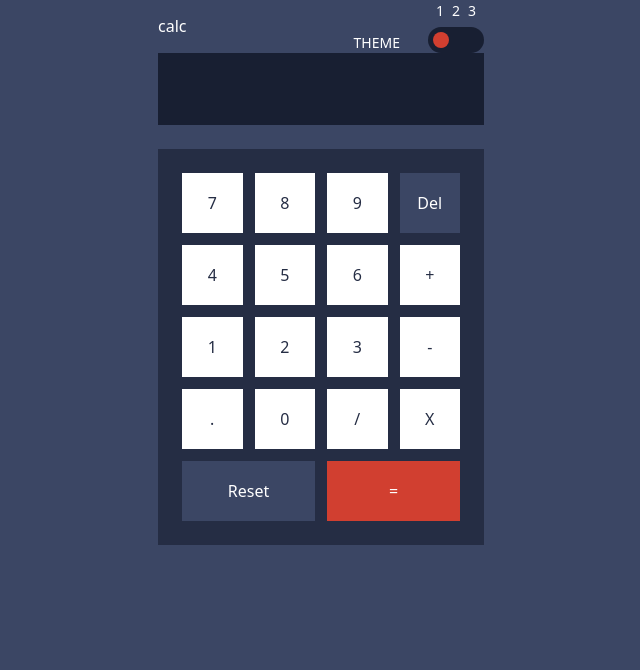
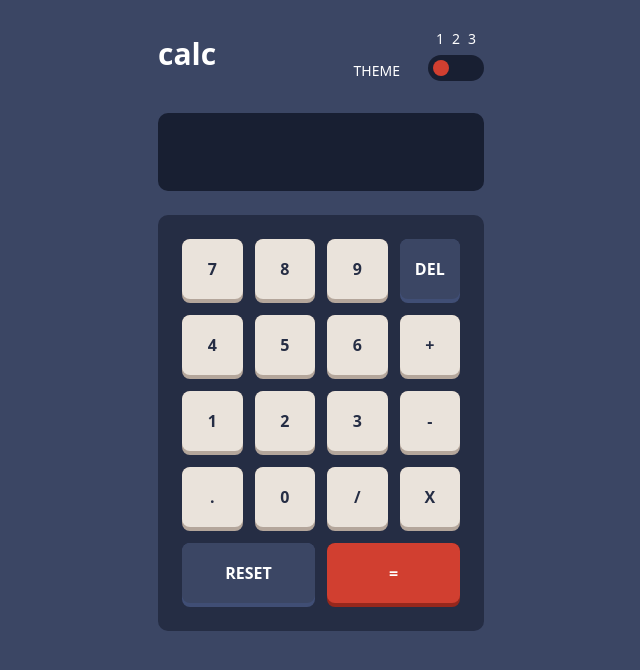
Before and after one commit to florianstancioiu/calculator-app, a React (Vite) app: page / in a window 1280 px wide. Shown: the top 670 px of the page, without its empty margins (319-959 px from the left). Built offline with nearby package versions, Linux system fonts and the light colour scheme.

Commit message:
Made some design changes

```diff
--- a/src/components/Button/Button.tsx
+++ b/src/components/Button/Button.tsx
@@ -1,6 +1,8 @@
 export type Button = {
   title: string | number;
   bgColor: string;
+  bgColorSecondary: string;
+  bgColorHover: string;
   textColor: string;
   spansTwoColumns?: boolean;
   isNumber: boolean;
@@ -10,13 +12,20 @@ export type Button = {
 const Button = ({
   title,
   bgColor,
+  bgColorSecondary,
+  bgColorHover,
   textColor,
   spansTwoColumns,
   isNumber,
   onClickButton,
 }: Button) => {
   return (
-    <button
+    <div
+      className={`${
+        spansTwoColumns ? "col-span-2" : ""
+      } rounded-[0.5rem] overflow-hidden ${bgColorSecondary}`}
+    >
+      <div
         data-testid={`button-${title}`}
         onClick={() => {
           if (onClickButton) {
@@ -30,16 +39,14 @@ const Button = ({
             } as Button);
           }
         }}
-      className={`bg-${bgColor} text-${textColor} ${
-        spansTwoColumns ? "col-span-2" : ""
-      }
-      grid place-items-center cursor-pointer min-h-[3.75rem] capitalize
+        className={`${bgColor} ${textColor} ${bgColorHover} transition-all
+      grid place-items-center cursor-pointer min-h-[3.75rem] uppercase select-none font-bold rounded-[0.5rem]
       `}
       >
-      <span className="hidden text-bg-ternary"></span>
-      <span className="hidden bg-bg-danger"></span>
         {title}
-    </button>
+      </div>
+      <div className={`h-[0.25rem]`}></div>
+    </div>
   );
 };
 
--- a/src/components/Buttons/Buttons.tsx
+++ b/src/components/Buttons/Buttons.tsx
@@ -10,7 +10,7 @@ const Buttons = ({ values, onClickButton }: Buttons) => {
   return (
     <div
       data-testid="buttons-component"
-      className="grid grid-cols-4 gap-[0.75rem] bg-bg-ternary p-[1.5rem]"
+      className="grid grid-cols-4 gap-[0.75rem] bg-bg-ternary p-[1.5rem] rounded-[0.625rem]"
     >
       {values.map((val) => (
         <ButtonComponent
--- a/src/components/Calculator/CalculatorButtonValues.ts
+++ b/src/components/Calculator/CalculatorButtonValues.ts
@@ -3,111 +3,147 @@ import { type Button } from "../Button/Button";
 export const buttons: Button[] = [
   {
     title: 7,
-    bgColor: "primary",
-    textColor: "bg-ternary",
+    bgColor: "bg-grey-white",
+    bgColorSecondary: "bg-grey-white-faded",
+    bgColorHover: "hover:bg-grey-white-hover",
+    textColor: "text-bg-ternary",
     isNumber: true,
   },
   {
     title: 8,
-    bgColor: "primary",
-    textColor: "bg-ternary",
+    bgColor: "bg-grey-white",
+    bgColorSecondary: "bg-grey-white-faded",
+    bgColorHover: "hover:bg-grey-white-hover",
+    textColor: "text-bg-ternary",
     isNumber: true,
   },
   {
     title: 9,
-    bgColor: "primary",
-    textColor: "bg-ternary",
+    bgColor: "bg-grey-white",
+    bgColorSecondary: "bg-grey-white-faded",
+    bgColorHover: "hover:bg-grey-white-hover",
+    textColor: "text-bg-ternary",
     isNumber: true,
   },
   {
     title: "del",
-    bgColor: "bg-primary",
-    textColor: "primary",
+    bgColor: "bg-bg-primary",
+    bgColorSecondary: "bg-bg-primary-faded",
+    bgColorHover: "hover:bg-bg-primary-hover",
+    textColor: "text-primary",
     isNumber: false,
   },
   {
     title: 4,
-    bgColor: "primary",
-    textColor: "bg-ternary",
+    bgColor: "bg-grey-white",
+    bgColorSecondary: "bg-grey-white-faded",
+    bgColorHover: "hover:bg-grey-white-hover",
+    textColor: "text-bg-ternary",
     isNumber: true,
   },
   {
     title: 5,
-    bgColor: "primary",
-    textColor: "bg-ternary",
+    bgColor: "bg-grey-white",
+    bgColorSecondary: "bg-grey-white-faded",
+    bgColorHover: "hover:bg-grey-white-hover",
+    textColor: "text-bg-ternary",
     isNumber: true,
   },
   {
     title: 6,
-    bgColor: "primary",
-    textColor: "bg-ternary",
+    bgColor: "bg-grey-white",
+    bgColorSecondary: "bg-grey-white-faded",
+    bgColorHover: "hover:bg-grey-white-hover",
+    textColor: "text-bg-ternary",
     isNumber: true,
   },
   {
     title: "+",
-    bgColor: "primary",
-    textColor: "bg-ternary",
+    bgColor: "bg-grey-white",
+    bgColorSecondary: "bg-grey-white-faded",
+    bgColorHover: "hover:bg-grey-white-hover",
+    textColor: "text-bg-ternary",
     isNumber: false,
   },
   {
     title: 1,
-    bgColor: "primary",
-    textColor: "bg-ternary",
+    bgColor: "bg-grey-white",
+    bgColorSecondary: "bg-grey-white-faded",
+    bgColorHover: "hover:bg-grey-white-hover",
+    textColor: "text-bg-ternary",
     isNumber: true,
   },
   {
     title: 2,
-    bgColor: "primary",
-    textColor: "bg-ternary",
+    bgColor: "bg-grey-white",
+    bgColorSecondary: "bg-grey-white-faded",
+    bgColorHover: "hover:bg-grey-white-hover",
+    textColor: "text-bg-ternary",
     isNumber: true,
   },
   {
     title: 3,
-    bgColor: "primary",
-    textColor: "bg-ternary",
+    bgColor: "bg-grey-white",
+    bgColorSecondary: "bg-grey-white-faded",
+    bgColorHover: "hover:bg-grey-white-hover",
+    textColor: "text-bg-ternary",
     isNumber: true,
   },
   {
     title: "-",
-    bgColor: "primary",
-    textColor: "bg-ternary",
+    bgColor: "bg-grey-white",
+    bgColorSecondary: "bg-grey-white-faded",
+    bgColorHover: "hover:bg-grey-white-hover",
+    textColor: "text-bg-ternary",
     isNumber: false,
   },
   {
     title: ".",
-    bgColor: "primary",
-    textColor: "bg-ternary",
+    bgColor: "bg-grey-white",
+    bgColorSecondary: "bg-grey-white-faded",
+    bgColorHover: "hover:bg-grey-white-hover",
+    textColor: "text-bg-ternary",
     isNumber: true,
   },
   {
     title: 0,
-    bgColor: "primary",
-    textColor: "bg-ternary",
+    bgColor: "bg-grey-white",
+    bgColorSecondary: "bg-grey-white-faded",
+    bgColorHover: "hover:bg-grey-white-hover",
+    textColor: "text-bg-ternary",
     isNumber: true,
   },
   {
     title: "/",
-    bgColor: "primary",
-    textColor: "bg-ternary",
+    bgColor: "bg-grey-white",
+    bgColorSecondary: "bg-grey-white-faded",
+    bgColorHover: "hover:bg-grey-white-hover",
+    textColor: "text-bg-ternary",
     isNumber: false,
   },
   {
     title: "x",
-    bgColor: "primary",
-    textColor: "bg-ternary",
+    bgColor: "bg-grey-white",
+    bgColorSecondary: "bg-grey-white-faded",
+    bgColorHover: "hover:bg-grey-white-hover",
+    textColor: "text-bg-ternary",
     isNumber: false,
   },
   {
     title: "reset",
-    bgColor: "bg-primary",
-    textColor: "primary",
+    bgColor: "bg-bg-primary",
+    bgColorSecondary: "bg-bg-primary-faded",
+    bgColorHover: "hover:bg-bg-primary-hover",
+    textColor: "text-primary",
     spansTwoColumns: true,
     isNumber: false,
   },
   {
     title: "=",
-    bgColor: "bg-danger",
-    textColor: "primary",
+    bgColor: "bg-bg-danger",
+    bgColorSecondary: "bg-bg-danger-faded",
+    bgColorHover: "hover:bg-bg-danger-hover",
+    textColor: "text-primary",
     spansTwoColumns: true,
     isNumber: false,
   },
--- a/src/components/Display/Display.tsx
+++ b/src/components/Display/Display.tsx
@@ -6,9 +6,9 @@ const Display = ({ text }: Display) => {
   return (
     <div
       data-testid="display-component"
-      className="bg-bg-secondary text-right p-[1.5rem] mb-[1.5rem]"
+      className="bg-bg-secondary text-right p-[1.5rem] mb-[1.5rem] rounded-[0.625rem] overflow-hidden inline-block align-middle w-full"
     >
-      <p data-testid="display-text" className="h-[1.5rem]">
+      <p data-testid="display-text" className="h-[1.875rem] text-3xl">
         {text}
       </p>
     </div>
--- a/src/components/Header/Header.tsx
+++ b/src/components/Header/Header.tsx
@@ -4,10 +4,10 @@ const Header = () => {
   return (
     <header
       data-testid="header-component"
-      className="flex justify-between items-center"
+      className="flex justify-between items-center pt-[1.75rem] mb-[2rem]"
     >
       <div>
-        <h1>calc</h1>
+        <h1 className="font-bold text-3xl">calc</h1>
       </div>
       <ThemeSwitcher />
     </header>
--- a/src/index.css
+++ b/src/index.css
@@ -5,8 +5,15 @@
 
 @theme {
   --color-bg-primary: #3b4664;
+  --color-bg-primary-faded: #404e75;
+  --color-bg-primary-hover: #a2b3e1;
   --color-primary: white;
   --color-bg-secondary: #181f32;
   --color-bg-ternary: #252d44;
   --color-bg-danger: #d13f30;
+  --color-bg-danger-faded: #96271c;
+  --color-bg-danger-hover: #f96c5b;
+  --color-grey-white: #eae3db;
+  --color-grey-white-faded: #b4a69b;
+  --color-grey-white-hover: #ffffff;
 }
```
Lines whose indentation alone changed are shown as unchanged.
